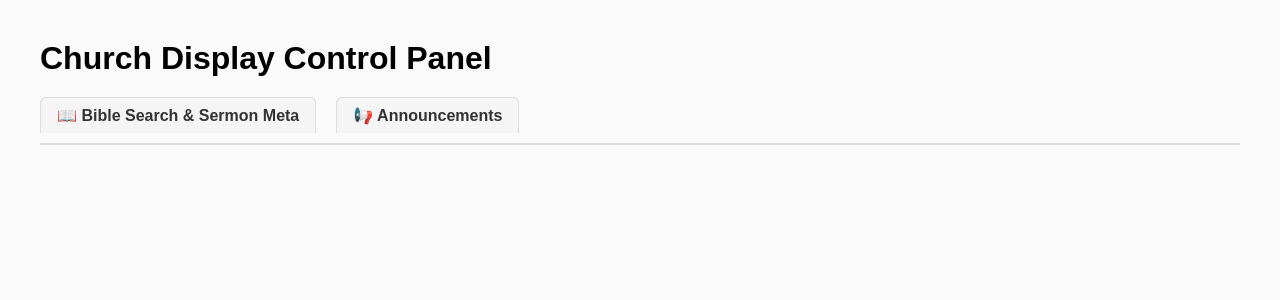
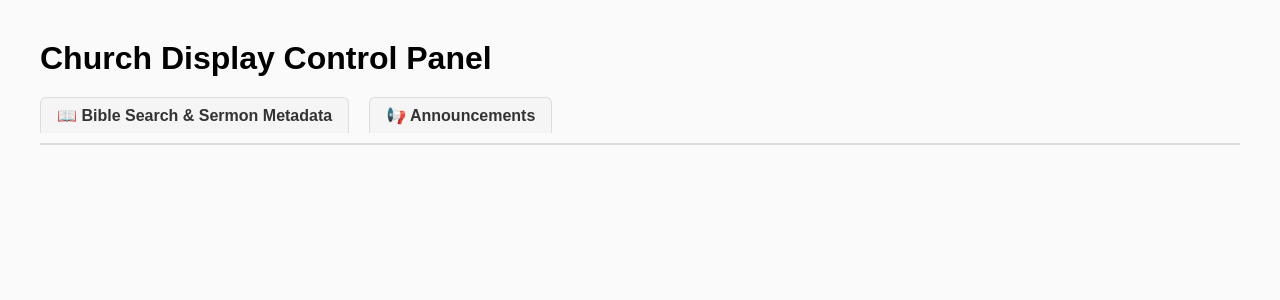
Before and after one commit to RickyShie/church_presentation_app_v1, a Flask app: page / in a window 1280 px wide. Shown: the top 300 px of the page. Run offline with Flask 3, Linux system fonts and the light colour scheme; some libraries are stand-ins or nearby versions.

Commit message:
Rename inner text of the anchor tag with id equal to 'bible-search'.

```diff
--- a/app/templates/base.html
+++ b/app/templates/base.html
@@ -14,7 +14,7 @@
   <h1>Church Display Control Panel</h1>
 
   <div class="nav-tabs">
-    <a id="bible-search" href="{{ url_for('bible_search') }}" class="tab {% if active_tab == 'bible' %}active{% endif %} control_button">📖 Bible Search & Sermon Meta</a>
+    <a id="bible-search" href="{{ url_for('bible_search') }}" class="tab {% if active_tab == 'bible' %}active{% endif %} control_button">📖 Bible Search & Sermon Metadata</a>
 <!--    <a id="hymn-search" href="#" class="tab {% if active_tab == 'hymn' %}active{% endif %} control_button">🎵 Hymn Search</a>-->
     <a id="display-announcement" href="#" class="tab {% if active_tab == 'announcements' %}active{% endif %} control_button">📢 Announcements</a>
   </div>
```
